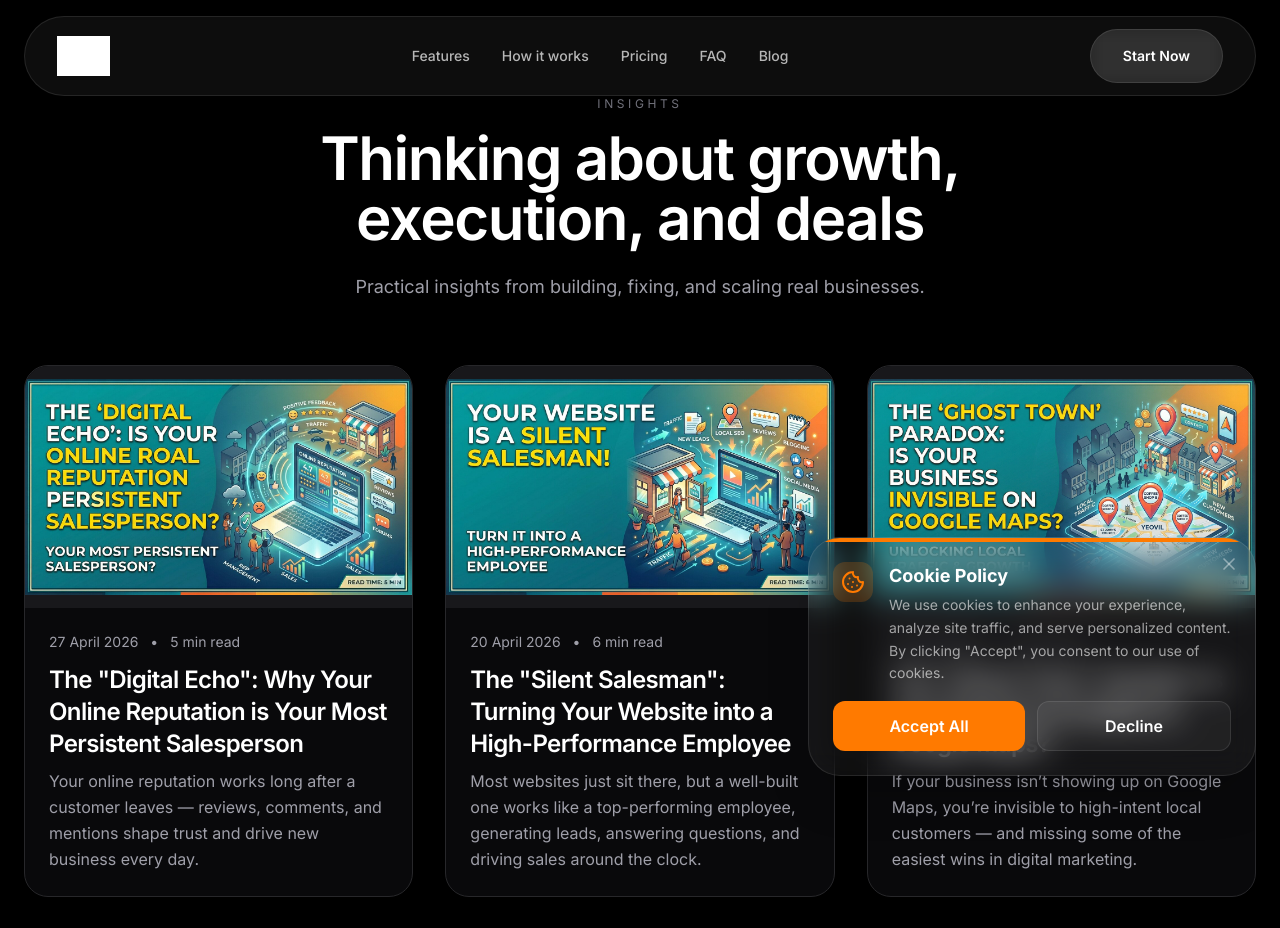
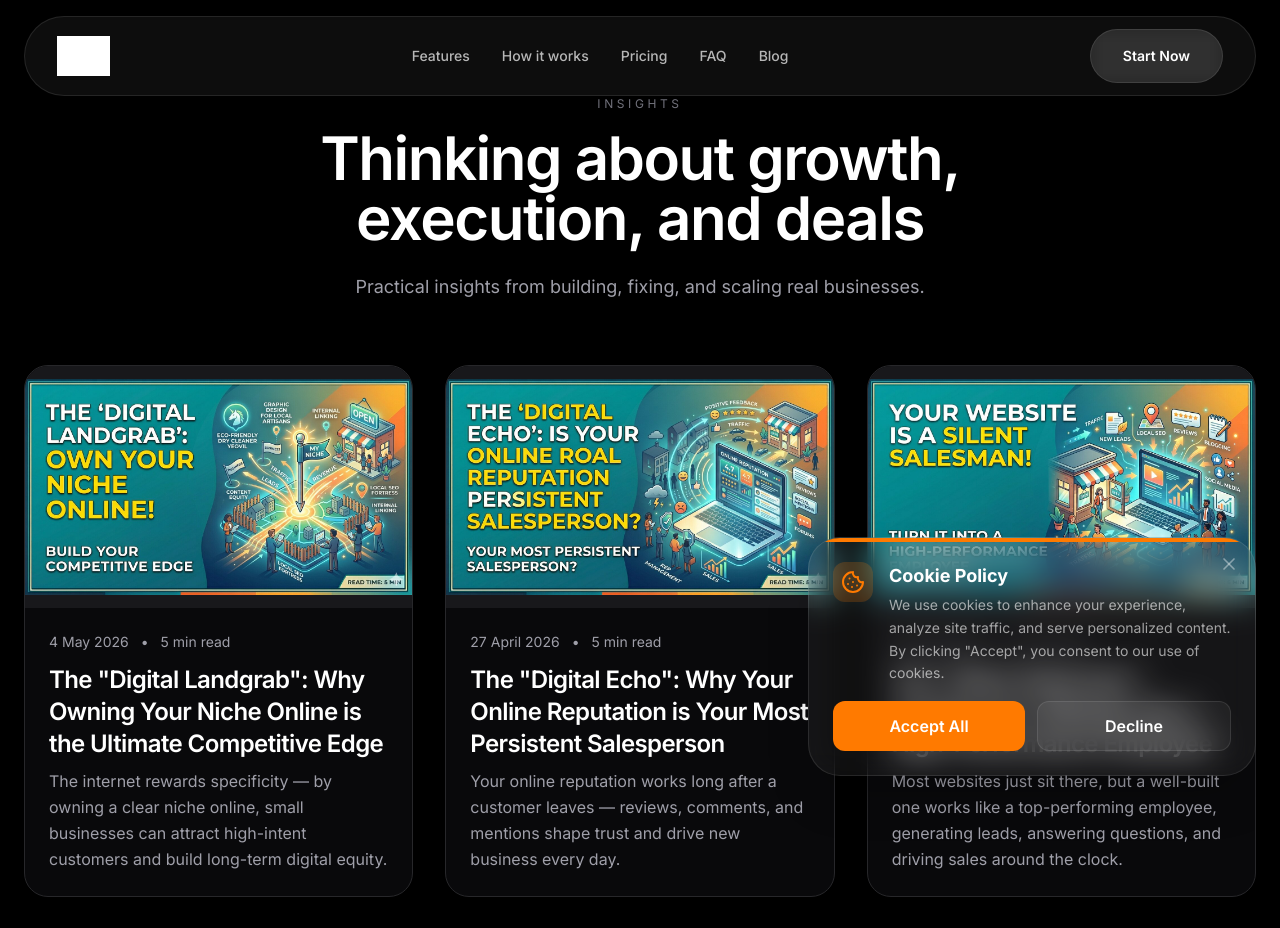
Before and after one commit to JG-OBT/One-Big-Tick, a React (Vite) app: page /blog in a window 1280 px wide. Shown: the top 928 px of the page. Built offline with nearby package versions, Linux system fonts and the light colour scheme; grey boxes are pictures that could not be loaded.

Commit message:
Update blogPosts.ts

```diff
--- a/src/data/blogPosts.ts
+++ b/src/data/blogPosts.ts
@@ -1,4 +1,73 @@
 export const blogPosts = [
+  {
+  slug: "digital-landgrab-niche-dominance",
+  title: "The \"Digital Landgrab\": Why Owning Your Niche Online is the Ultimate Competitive Edge",
+  thumbnail: "/blog/Blog25.jpg",
+  date: "4 May 2026",
+  readTime: "5 min read",
+  excerpt:
+    "The internet rewards specificity — by owning a clear niche online, small businesses can attract high-intent customers and build long-term digital equity.",
+  content: `
+    <p>In the physical world, real estate is finite. There are only so many corner lots on High Street. But in the digital world, new "land" is created every time someone types a specific problem into a search engine. This week, we’re looking at why your website isn’t just a store—it’s a stake in the ground. If you don't claim your niche online, someone else will, and they’ll be the ones harvesting the traffic that should have been yours.</p>
+
+    <h2>1. The Power of "Micro-Niches"</h2>
+
+    <p>Small businesses often make the mistake of trying to sound like everyone else. They use broad terms like "Expert Services" or "Quality Products." The problem? Broad terms are expensive and crowded.</p>
+
+    <p>To win the digital landgrab, you need to go narrow.</p>
+
+    <ul>
+      <li><strong>Be the Specialist, Not the Generalist:</strong> Instead of being a "Graphic Designer," be the "Graphic Designer for Local Artisans." This specificity makes your website a magnet for high-intent traffic.</li>
+      <li><strong>Hyper-Local Keywords:</strong> Use the names of neighborhoods, local landmarks, or even nearby street names in your content. When Google sees you mentioning "The park near the town hall," it cements your authority as the go-to local expert.</li>
+      <li><strong>The "Unicorn" Search:</strong> People are searching for specific combinations. "Eco-friendly dry cleaners in Yeovil" is a unicorn search—it’s rare, but the person searching for it is 100% ready to buy.</li>
+    </ul>
+
+    <h2>2. Turning Content into "Digital Equity"</h2>
+
+    <p>Every blog post, service page, and FAQ you write is an asset that appreciates over time. Unlike a social media post that disappears in 24 hours, a well-written page on your website can drive traffic for years.</p>
+
+    <ul>
+      <li><strong>Solve, Don't Sell:</strong> Use your blog to build a library of solutions. If you’re a mechanic, a post titled "Why is my car making a clicking sound when I turn?" is digital equity. It catches people at the "problem" stage and guides them to your "solution."</li>
+      <li><strong>The Power of Video Transcripts:</strong> If you record a quick video, write out what you said underneath it. This gives your visitors a choice (watch or read) and gives search engines plenty of text to index.</li>
+      <li><strong>Update, Don't Replace:</strong> If you have an old post that used to get traffic, don't delete it. Update the facts, add a new image, and change the date. Google loves seeing old "land" being renovated.</li>
+    </ul>
+
+    <h2>3. Strengthening Your Digital Borders</h2>
+
+    <p>Once you’ve claimed your niche, you need to defend it. This means making sure your website is a fortress of trust and reliability.</p>
+
+    <ul>
+      <li><strong>Security is a Ranking Factor:</strong> If your site doesn't have an SSL certificate (the little padlock icon), Google will literally warn people not to enter. It’s the digital equivalent of a "Beware of Dog" sign at your front door.</li>
+      <li><strong>Internal Linking:</strong> Link your pages together. If you mention a service in a blog post, link to that service page. This creates a "sticky" experience that keeps users on your land longer.</li>
+      <li><strong>The Mobile First-Aid Kit:</strong> Most local "land" is explored on a phone. If your buttons are too small or your text is hard to read, you’re essentially building a fence that keeps customers out.</li>
+    </ul>
+
+    <h2>4. Beyond the Hub: Scouting New Territory</h2>
+
+    <p>Your website is your home base, but you need to send "scouts" out into the digital world to bring people back.</p>
+
+    <ul>
+      <li><strong>Guest Posting with a Twist:</strong> Find a local community site or a non-competing business and offer to write a helpful piece for them. A link from their "land" back to yours is a powerful endorsement in the eyes of search engines.</li>
+      <li><strong>The "Google Questions" Strategy:</strong> Look at the "People Also Ask" section on Google for your industry. Answer those exact questions on your website. This is a shortcut to appearing at the very top of the search results.</li>
+    </ul>
+
+    <h2>5. Claim Your Stake Today</h2>
+
+    <p>You don't need a huge budget to win the digital landgrab; you just need to be more helpful and more specific than the competition. Try these three things right now:</p>
+
+    <ul>
+      <li><strong>Find Your "Unicorn":</strong> Think of one specific, quirky problem you solve for customers. Create a page or post about it today.</li>
+      <li><strong>Check Your Padlock:</strong> Ensure your site is secure (HTTPS). If not, call your host immediately.</li>
+      <li><strong>Localize Your Headlines:</strong> Change a generic headline like "Our Services" to "Services for the [Your Town] Community."</li>
+    </ul>
+
+    <h2>The Bottom Line</h2>
+
+    <p>The internet is the greatest landgrab in history. By focusing on your local niche and providing genuine value, you are building a digital empire that will support your business for decades.</p>
+
+    <p><strong>What is the one thing you do better than anyone else in town? Does your website say that in the first 10 words?</strong></p>
+  `,
+},
   {
   slug: "digital-echo-online-reputation",
   title: "The \"Digital Echo\": Why Your Online Reputation is Your Most Persistent Salesperson",
```
